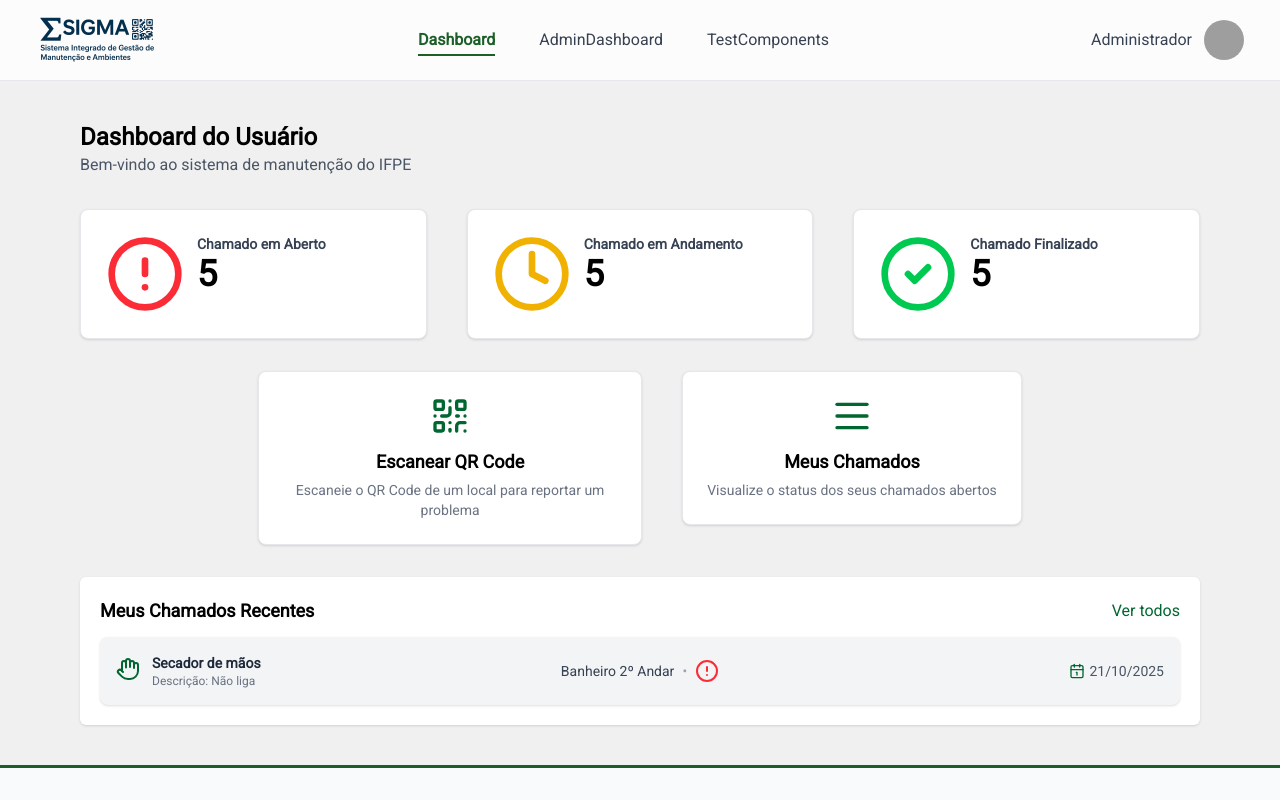
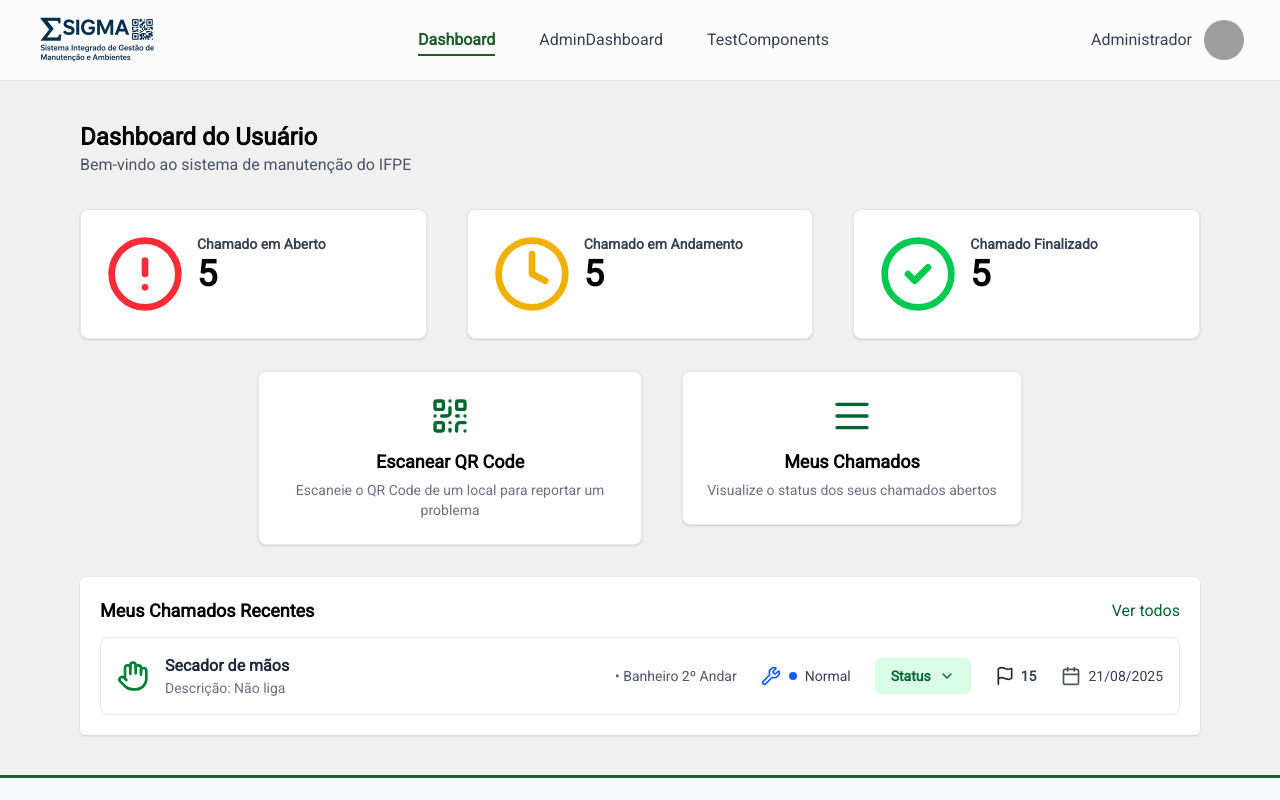
Before and after one commit to AnthonyVinicius/SIGMA-Front, a Vue app: page /dashboard in a window 1280 px wide. Shown: the top 800 px of the page. Built offline with nearby package versions, Linux system fonts and the light colour scheme; grey boxes are pictures that could not be loaded.

Commit message:
create: componente listagem chamados

```diff
--- a/src/components/ItensTabelaChamado.vue
+++ b/src/components/ItensTabelaChamado.vue
@@ -1,38 +1,54 @@
 <script setup>
-import { Calendar1 } from 'lucide-vue-next'
+import { defineProps } from 'vue';
+import { Calendar, Wrench, Flag, ChevronDown } from 'lucide-vue-next';
+
+// Define as propriedades que o componente aceita
+defineProps({
+  // Exemplo: { icon: Hand, title: 'Secador de mãos', ... }
+  item: {
+    type: Object,
+    required: true,
+  },
+});
 </script>
 
 <template>
-    <div
-        class="bg-gray-100 rounded-lg shadow-sm p-4 flex items-center justify-between hover:shadow-md transition-shadow duration-200">
-        <div class="flex items-start gap-3 w-1/3">
-            <div class="mt-1">
-                <slot name="logo" />
-            </div>
+  <div class="bg-white rounded-lg border border-gray-200 p-4 flex items-center justify-between hover:shadow-md transition-shadow duration-200 w-full">
+    <div class="flex items-center gap-4">
+      <component :is="item.icon" class="w-8 h-8 text-green-700 flex-shrink-0" />
+      <div>
+        <h3 class="font-bold text-gray-800">{{ item.title }}</h3>
+        <p class="text-sm text-gray-500">Descrição: {{ item.description }}</p>
+      </div>
+    </div>
 
-            <div>
-                <h1 class="text-sm font-semibold text-gray-800 flex items-center gap-2">
-                    <slot name="title" />
-                </h1>
+    <div class="flex items-center gap-6 text-sm text-gray-700">
+      <span class="text-gray-600 hidden md:inline">• {{ item.location }}</span>
 
-                <p class="text-gray-500 text-xs">
-                    Descrição:
-                    <slot name="description" />
-                </p>
-            </div>
-        </div>
+      <div class="flex items-center gap-2" title="Prioridade">
+        <Wrench class="w-5 h-5 text-blue-600" />
+        <span class="bg-blue-600 w-2 h-2 rounded-full"></span>
+        <span>{{ item.priority }}</span>
+      </div>
 
-        <div class="flex items-center gap-2 text-sm text-gray-700 w-1/3 justify-center">
-            <slot name="location" />
-            <span class="text-gray-400">•</span>
-            <slot name="status" />
-        </div>
+      <button class="bg-green-100 text-green-800 font-semibold px-4 py-2 rounded-md flex items-center gap-2 hover:bg-green-200 transition-colors duration-200">
+        Status
+        <ChevronDown class="w-4 h-4" />
+      </button>
 
-        <div class="flex items-center justify-end gap-5 w-1/3 text-sm text-gray-600">
-            <div class="flex items-center gap-1">
-                <Calendar1 class="w-4 h-4 text-green-800" />
-                <slot name="date" />
-            </div>
-        </div>
+      <div class="flex items-center gap-1.5" title="Contador">
+        <Flag class="w-5 h-5 text-gray-800" />
+        <span class="font-semibold">{{ item.counter }}</span>
+      </div>
+
+      <div class="flex items-center gap-2" title="Data de abertura">
+        <Calendar class="w-5 h-5 text-gray-600" />
+        <span>{{ item.date }}</span>
+      </div>
     </div>
+  </div>
 </template>
+
+<style scoped>
+/* Estilos adicionais para garantir a fidelidade visual se necessário */
+</style>
--- a/src/views/AdminDashboard.vue
+++ b/src/views/AdminDashboard.vue
@@ -28,12 +28,15 @@ const adminActions = [
 
 const recentCalls = [
     {
+        id: 1,
         icon: Hand,
         title: 'Secador de mãos',
         description: 'Não liga',
         location: 'Banheiro 2º Andar',
-        statusIcon: CircleAlert,
-        statusColor: 'text-red-500',
+        priority: 'Normal',
+        priorityIcon: Wrench, // Passando o ícone de prioridade
+        status: 'aberto', // O status pode ser usado para a lógica do dropdown
+        counter: 15,
         date: '21/08/2025',
     },
 ]
@@ -65,20 +68,9 @@ const recentCalls = [
                     <RouterLink to="/" class="ml-auto text-green-800 hover:underline">Ver todos</RouterLink>
                 </div>
 
-                <div class="flex flex-col gap-2">
-                    <ItensTabelaChamado v-for="chamado in recentCalls" :key="chamado.title">
-                        <template #logo>
-                            <component :is="chamado.icon" class="text-green-800" />
-                        </template>
-                        <template #title>{{ chamado.title }}</template>
-                        <template #description>{{ chamado.description }}</template>
-                        <template #location>{{ chamado.location }}</template>
-                        <template #status>
-                            <component :is="chamado.statusIcon" :class="chamado.statusColor" />
-                        </template>
-                        <template #date>{{ chamado.date }}</template>
-                    </ItensTabelaChamado>
-                </div>
+               <div class="flex flex-col gap-3">
+    <ItensTabelaChamado v-for="chamado in recentCalls" :key="chamado.id" :item="chamado" />
+</div>
             </div>
         </div>
     </BaseLayout>
--- a/src/views/UserDashboard.vue
+++ b/src/views/UserDashboard.vue
@@ -40,13 +40,14 @@ const quickActions = [
 
 const recentCalls = [
     {
+        id: 1,
         icon: Hand,
         title: 'Secador de mãos',
         description: 'Não liga',
         location: 'Banheiro 2º Andar',
-        statusIcon: CircleAlert,
-        statusColor: 'text-red-500',
-        date: '21/10/2025',
+        priority: 'Normal',
+        counter: 15,
+        date: '21/08/2025',
     },
 ]
 </script>
@@ -87,20 +88,9 @@ const recentCalls = [
                     <RouterLink to="/" class="ml-auto text-green-800 hover:underline">Ver todos</RouterLink>
                 </div>
 
-                <div class="flex flex-col gap-2">
-                    <ItensTabelaChamado v-for="chamado in recentCalls" :key="chamado.title">
-                        <template #logo>
-                            <component :is="chamado.icon" class="text-green-800" />
-                        </template>
-                        <template #title>{{ chamado.title }}</template>
-                        <template #description>{{ chamado.description }}</template>
-                        <template #location>{{ chamado.location }}</template>
-                        <template #status>
-                            <component :is="chamado.statusIcon" :class="chamado.statusColor" />
-                        </template>
-                        <template #date>{{ chamado.date }}</template>
-                    </ItensTabelaChamado>
-                </div>
+               <div class="flex flex-col gap-3">
+    <ItensTabelaChamado v-for="chamado in recentCalls" :key="chamado.id" :item="chamado" />
+</div>
             </div>
         </div>
     </BaseLayout>
```
